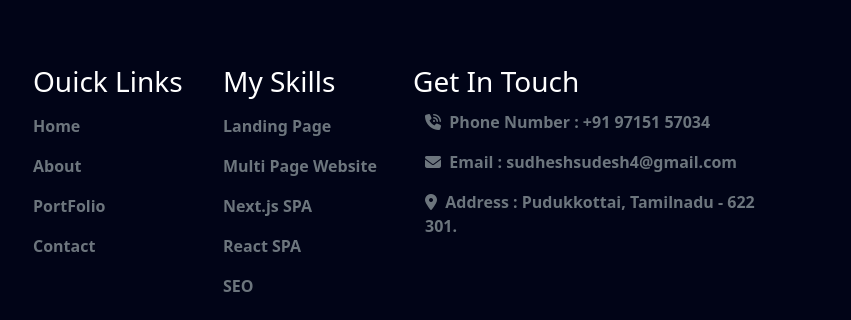
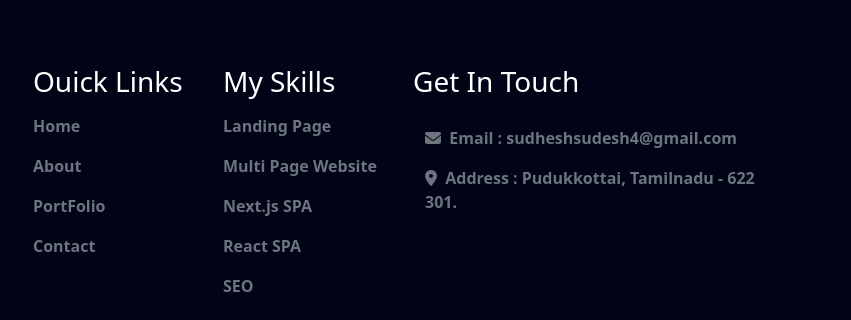
Before and after one commit to Sudesh1005/Portfolio, a plain HTML site: page seo.html in a window 1280 px wide. Shown: the part 1485-1805 px from the top of the page, 429-1280 px from the left. Drawn offline with nearby package versions, Linux system fonts and the light colour scheme.

Commit message:
Update footer.html

```diff
--- a/footer.html
+++ b/footer.html
@@ -77,14 +77,7 @@
         <h3 class="text-white">Get In Touch</h3>
 
         <ul class="container list-unstyled pt-1 first-nav-contact-details">
-          <li>
-            <a
-              class="text-decoration-none text-secondary fw-bold fs-6"
-              href="tel:+919715157034"
-              ><i class="fa-solid fa-phone-volume"></i> &nbsp;Phone Number :
-              +91 97151 57034</a
-            >
-          </li>
+
           <li class="mt-3">
             <a
               class="text-decoration-none text-secondary fw-bold fs-6"
```
